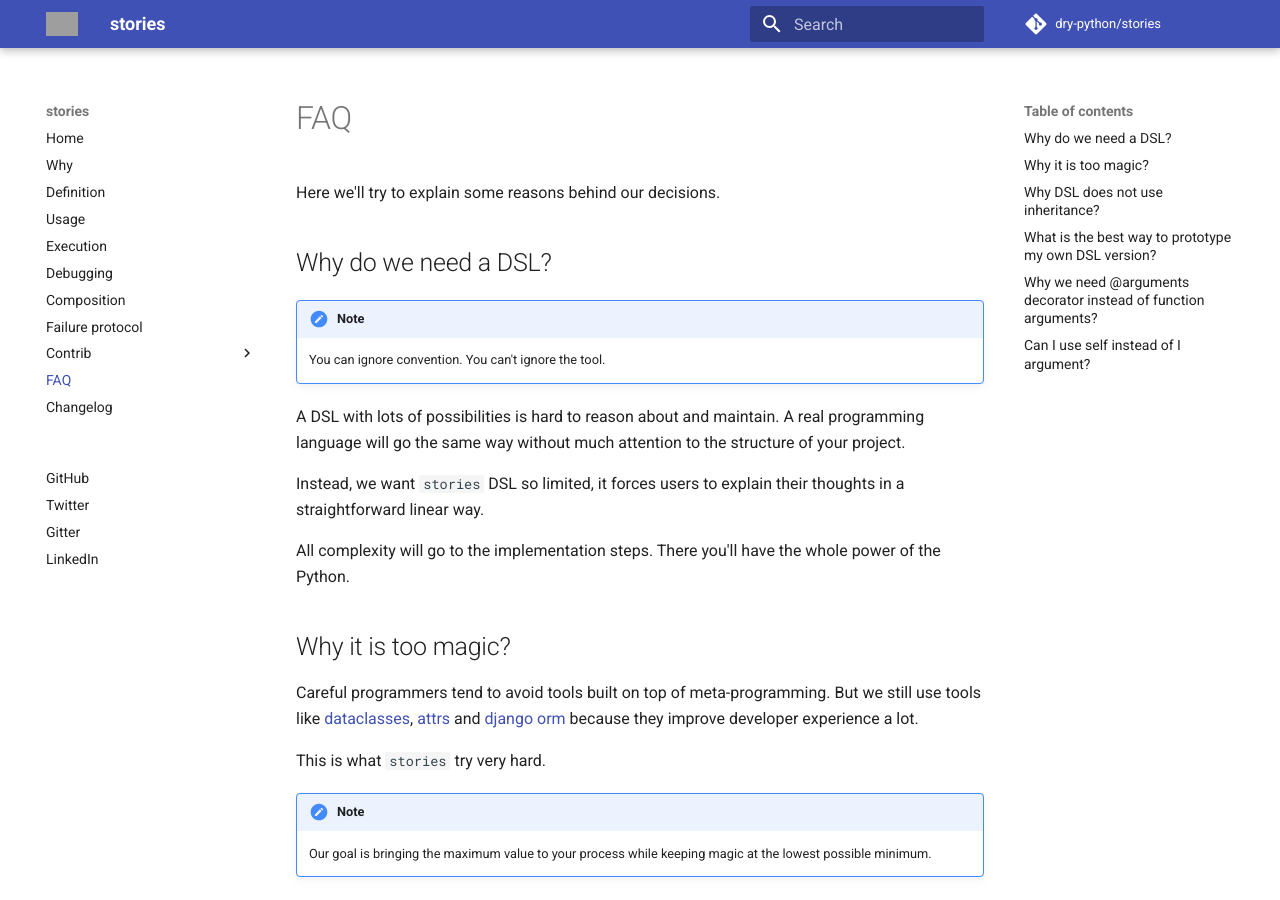
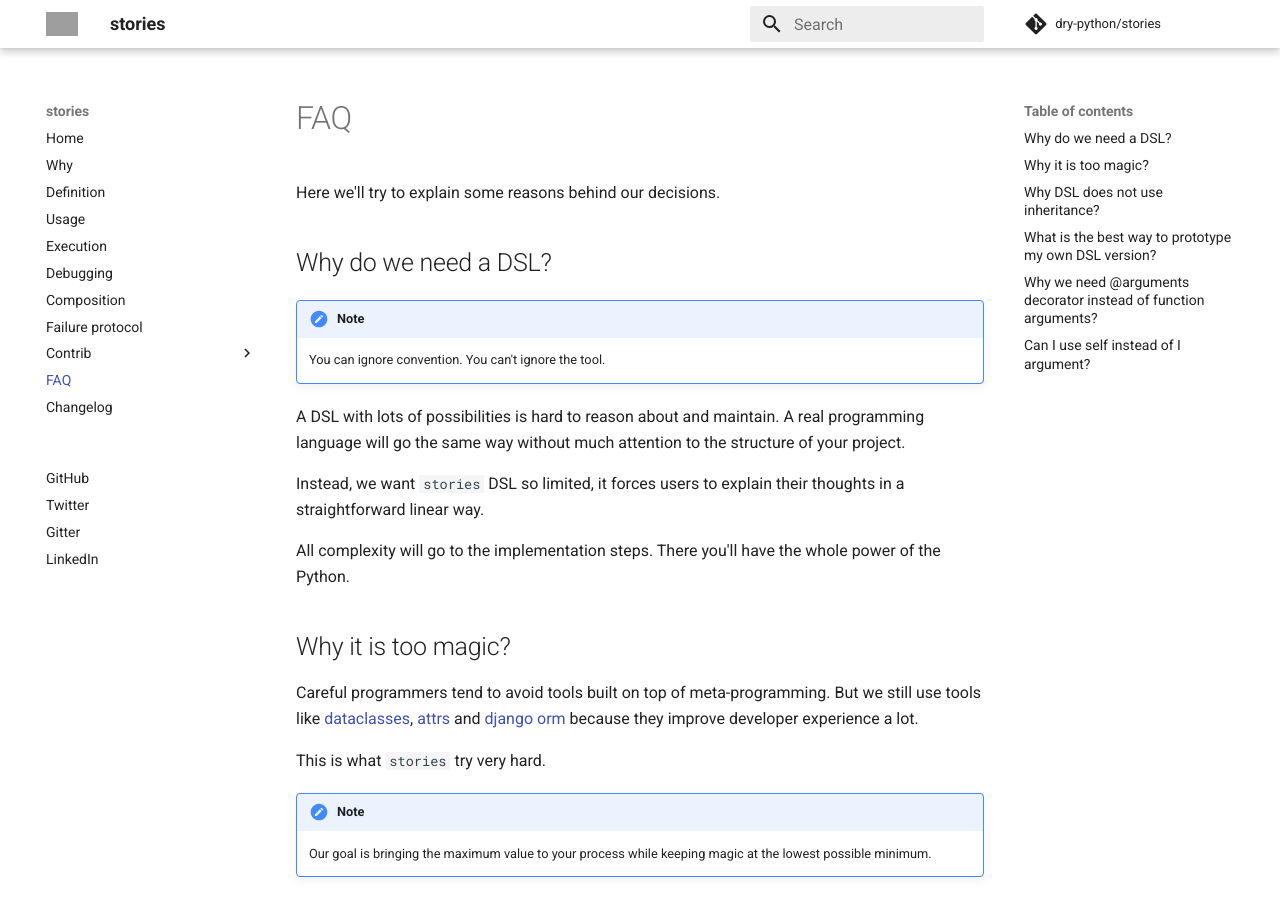
Before and after one commit to proofit404/stories, an MkDocs documentation site: the page built from docs/faq.md, in a window 1280 px wide and 900 px high. Built offline with MkDocs 1.6.1 and Material for MkDocs 9.7.7, drawn with Linux system fonts in a browser that asks for light colours; comment, search, counter and statistics services are not loaded; grey boxes are pictures that could not be loaded.

Commit message:
Add favicon.

```diff
--- a/mkdocs.yml
+++ b/mkdocs.yml
@@ -5,11 +5,12 @@
 theme:
   name: "material"
   palette:
-    primary: "indigo"
-    accent: "indigo"
+    primary: "white"
+    accent: "light-blue"
   logo: "https://raw.githubusercontent.com\
     /dry-python/brand/master/logo/dry-python.png"
-  # FIXME: Favicon.
+  favicon: "https://raw.githubusercontent.com\
+    /dry-python/brand/master/logo/dry-python.ico"
   language: "en"
 repo_name: dry-python/stories
 repo_url: "https://github.com/dry-python/stories"
```
Also changed, not shown: 1 other file.
